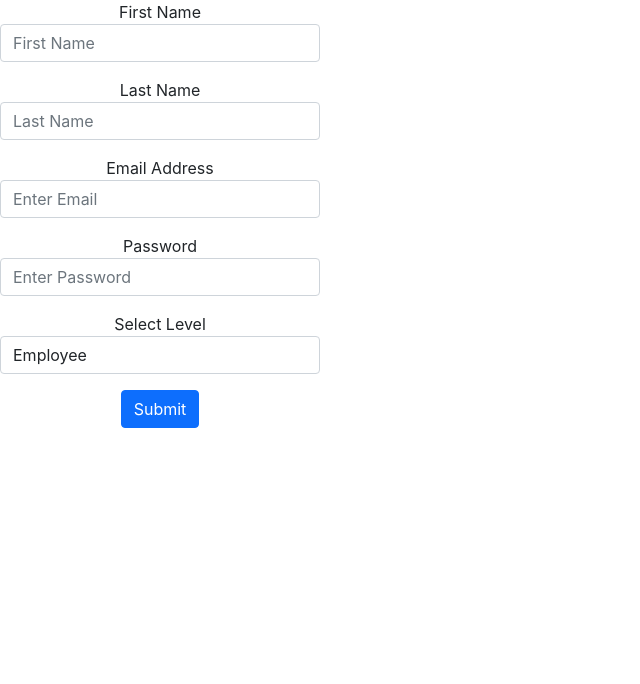
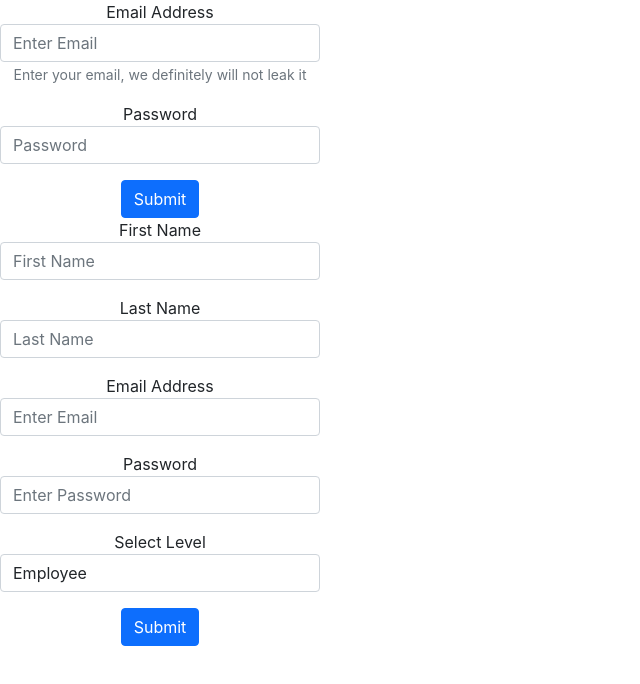
Before and after one commit to PipesNBottles/simple-dashboard, a React (Create React App) app: page / in a window 1280 px wide. Shown: the top 684 px of the page, without its empty margins (0-640 px from the left). Built offline with nearby package versions, Linux system fonts and the light colour scheme.

Commit message:
confirming both login and sign up

```diff
--- a/src/App.tsx
+++ b/src/App.tsx
@@ -1,5 +1,5 @@
 import './App.css';
-// import LoginForm from './login/components/LoginForm';
+import LoginForm from './login/components/LoginForm';
 import SignupForm from './signup/components/SignUp';
 import store from './shared/redux/store';
 import { Provider } from 'react-redux';
@@ -8,7 +8,7 @@ function App() {
   return (
     <Provider store={ store }>
       <div className="App">
-        {/* <LoginForm /> */}
+        <LoginForm />
         <SignupForm />
       </div>
     </Provider>
```
